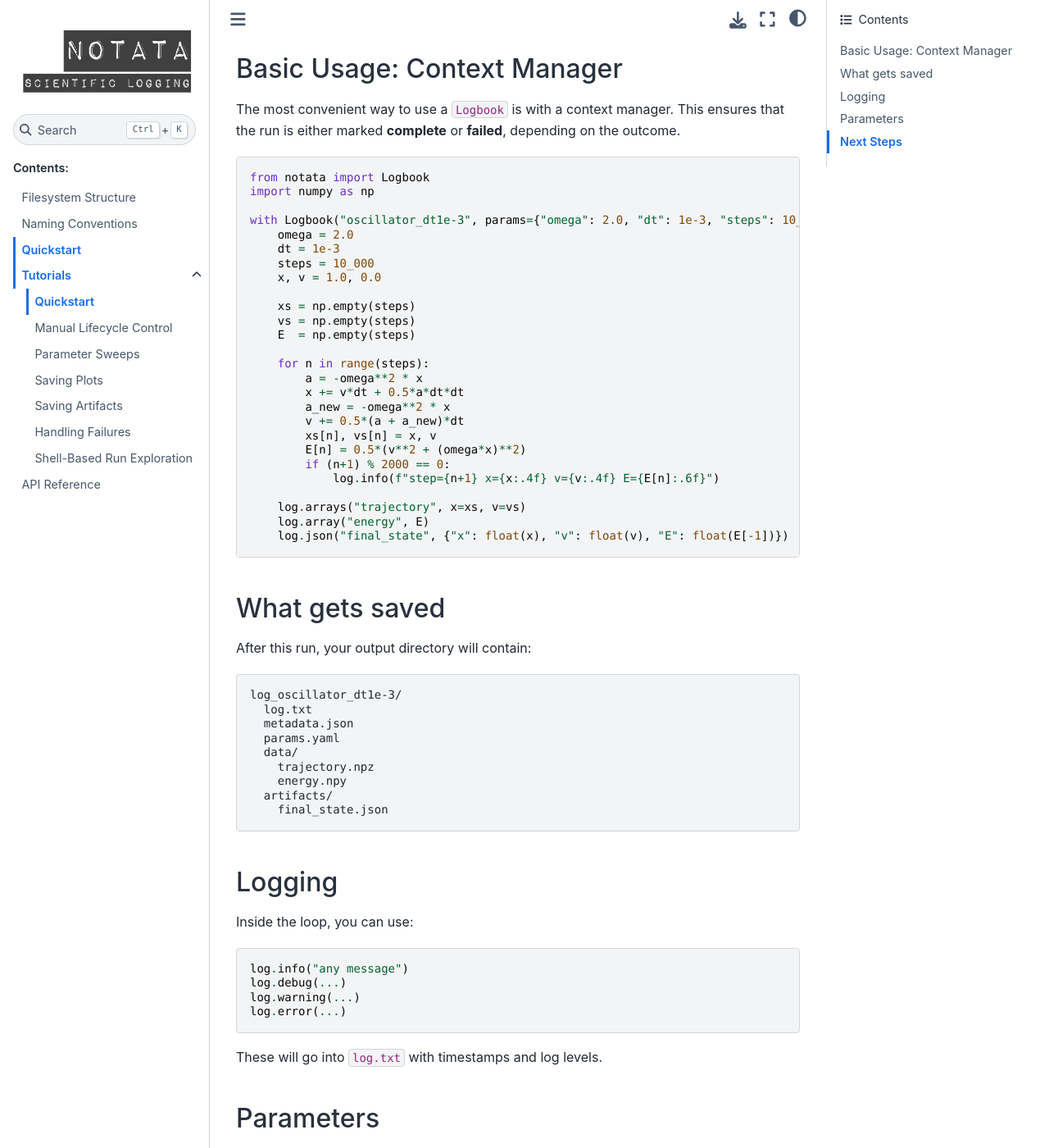
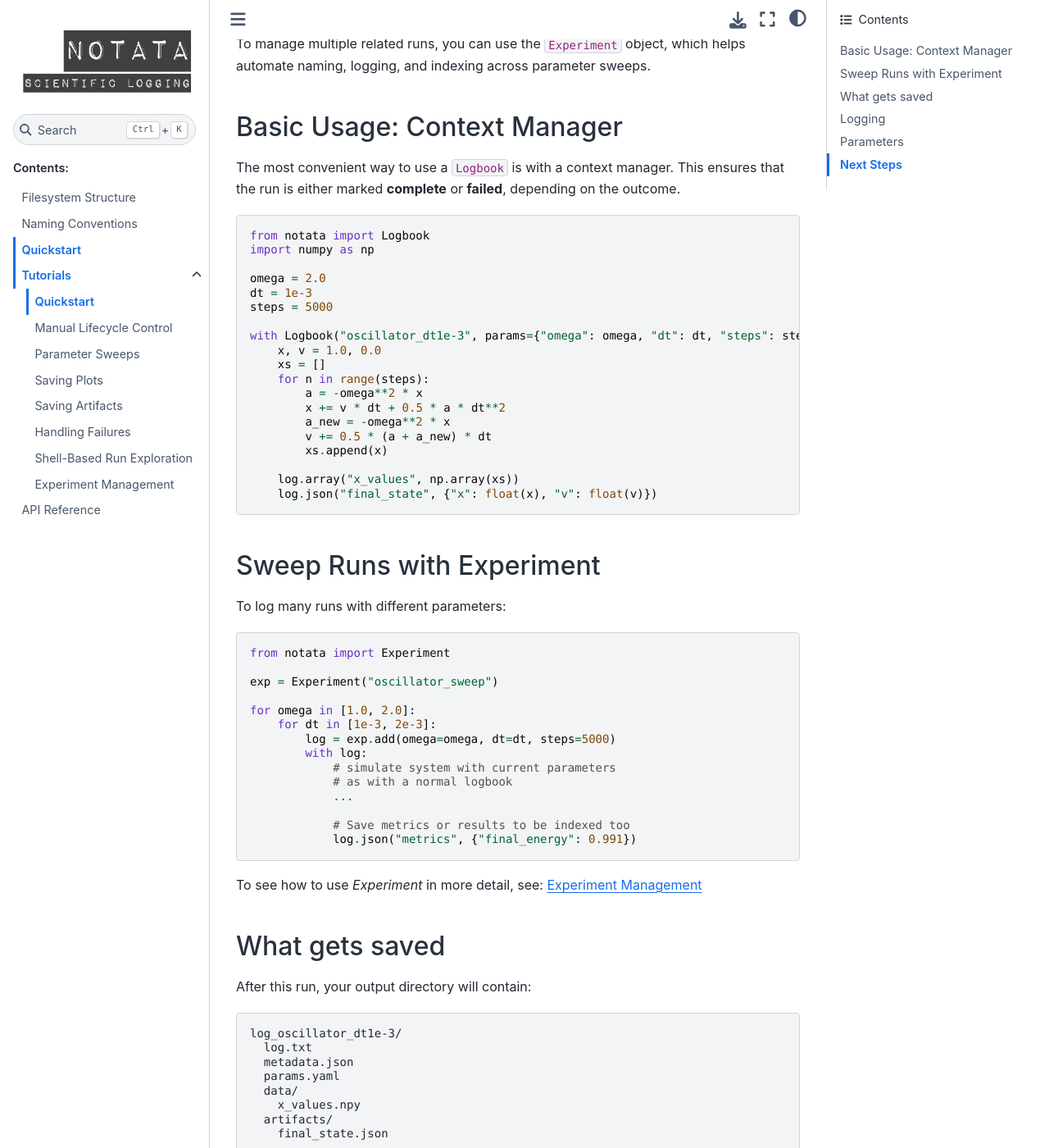
Before and after one commit to alonfnt/notata, a Sphinx documentation site: the page built from docs/source/tutorials/quickstart.rst, in a window 1280 px wide and 1400 px high, scrolled down 192 px. Shown: the whole window at 82% size. Built offline with Sphinx 7.4.7 and the Sphinx Book theme 1.1.4, drawn with Linux system fonts in a browser that asks for light colours; some of the changed text lies outside the part shown.

Commit message:
Add Experiment API for structured multi-run logs
- Introduced `Experiment` class to manage and index multiple Logbook runs
- Added support for parameter sweeps, auto-generated run_ids, and CSV indexing
- Implemented `skip_existing` flag in `Experiment.add` to avoid duplicate runs
- Integrated callback mechanism into `Logbook` for automatic index updates
- Added tests for Experiment API coverage
- Extended documentation: new `experiment.rst` tutorial and updated quickstart

```diff
--- a/docs/source/tutorials.rst
+++ b/docs/source/tutorials.rst
@@ -11,3 +11,4 @@ Tutorials
    tutorials/artifacts
    tutorials/failures
    tutorials/shell_usage
+   tutorials/experiment
--- a/docs/source/tutorials/quickstart.rst
+++ b/docs/source/tutorials/quickstart.rst
@@ -2,6 +2,8 @@ Quickstart
 ==========
 
 The ``Logbook`` is the core of ``notata``. It represents a single run of a simulation or experiment. When you create a ``Logbook``, it sets up a dedicated run directory, initializes metadata, and lets you persist all relevant outputs in a structured format.
+
+To manage multiple related runs, you can use the ``Experiment`` object, which helps automate naming, logging, and indexing across parameter sweeps.
 
 Basic Usage: Context Manager
 ----------------------------
@@ -13,29 +15,46 @@ The most convenient way to use a ``Logbook`` is with a context manager. This ens
     from notata import Logbook
     import numpy as np
 
-    with Logbook("oscillator_dt1e-3", params={"omega": 2.0, "dt": 1e-3, "steps": 10_000}) as log:
-        omega = 2.0
-        dt = 1e-3
-        steps = 10_000
+    omega = 2.0
+    dt = 1e-3
+    steps = 5000
+
+    with Logbook("oscillator_dt1e-3", params={"omega": omega, "dt": dt, "steps": steps}) as log:
         x, v = 1.0, 0.0
-
-        xs = np.empty(steps)
-        vs = np.empty(steps)
-        E  = np.empty(steps)
-
+        xs = []
         for n in range(steps):
             a = -omega**2 * x
-            x += v*dt + 0.5*a*dt*dt
+            x += v * dt + 0.5 * a * dt**2
             a_new = -omega**2 * x
-            v += 0.5*(a + a_new)*dt
-            xs[n], vs[n] = x, v
-            E[n] = 0.5*(v**2 + (omega*x)**2)
-            if (n+1) % 2000 == 0:
-                log.info(f"step={n+1} x={x:.4f} v={v:.4f} E={E[n]:.6f}")
+            v += 0.5 * (a + a_new) * dt
+            xs.append(x)
 
-        log.arrays("trajectory", x=xs, v=vs)
-        log.array("energy", E)
-        log.json("final_state", {"x": float(x), "v": float(v), "E": float(E[-1])})
+        log.array("x_values", np.array(xs))
+        log.json("final_state", {"x": float(x), "v": float(v)})
+
+Sweep Runs with Experiment
+--------------------------
+
+To log many runs with different parameters:
+
+.. code-block:: python
+
+    from notata import Experiment
+
+    exp = Experiment("oscillator_sweep")
+
+    for omega in [1.0, 2.0]:
+        for dt in [1e-3, 2e-3]:
+            log = exp.add(omega=omega, dt=dt, steps=5000)
+            with log:
+                # simulate system with current parameters
+                # as with a normal logbook
+                ...
+
+                # Save metrics or results to be indexed too
+                log.json("metrics", {"final_energy": 0.991})
+
+To see how to use `Experiment` in more detail, see: :doc:`experiment`
 
 What gets saved
 ---------------
@@ -49,10 +68,11 @@ After this run, your output directory will contain:
       metadata.json
       params.yaml
       data/
-        trajectory.npz
-        energy.npy
+        x_values.npy
       artifacts/
         final_state.json
+
+To see how to organize large outputs, see: :doc:`artifacts` and :doc:`../structure`.
 
 Logging
 -------
@@ -67,6 +87,8 @@ Inside the loop, you can use:
     log.error(...)
 
 These will go into ``log.txt`` with timestamps and log levels.
+
+You can read more on how to inspect logs in :doc:`shell_usage`.
 
 Parameters
 ----------
--- a/notata/__init__.py
+++ b/notata/__init__.py
@@ -1,8 +1,10 @@
 from notata.logbook import Logbook
+from notata.experiment import Experiment
 
 __version__ = "0.1.0"
 
 __all__ = [
     "Logbook",
+    "Experiment",
     "__version__",
       ]
```
Also changed, not shown: docs/source/tutorials/experiment.rst (added, +107 -0 lines), 3 other files.
